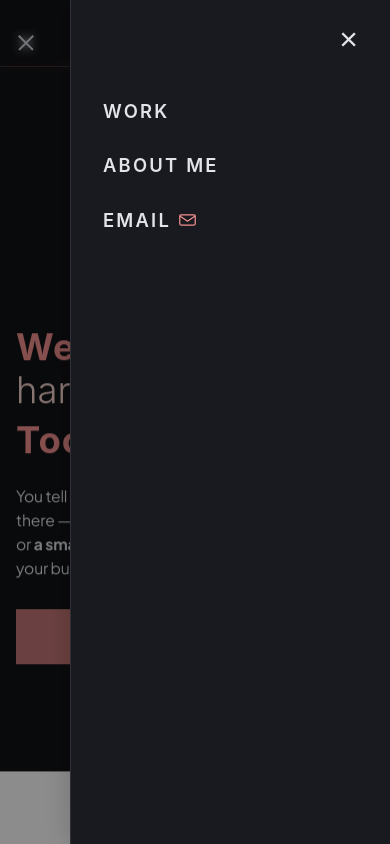
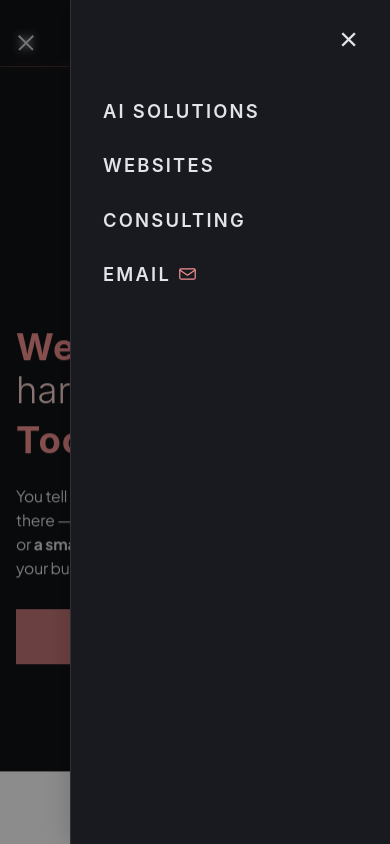
Before and after one commit to Irene2828/porfoliojuly, a Next.js app: page / in a window 390 px wide. Both pictures are taken after a click on the button "Menu". Shown: the top 844 px of the page. Built offline with nearby package versions, Linux system fonts and the light colour scheme; no server answers; the database is empty.

Commit message:
Header: rename right navigation links to AI Solutions, Websites, Consulting

```diff
--- a/src/app/components/Header.tsx
+++ b/src/app/components/Header.tsx
@@ -96,8 +96,9 @@ export default function Header() {
 
         {/* Right side (Desktop): Nav links */}
         <nav className="header-nav header-nav-desktop" style={{ marginLeft: 'auto', marginRight: '0', justifyContent: 'flex-end' }}>
-          <a href="#cases" className="nav-link">WORK</a>
-          <a href="#about" className="nav-link">ABOUT ME</a>
+          <a href="#" onClick={(e) => e.preventDefault()} className="nav-link">AI SOLUTIONS</a>
+          <a href="#" onClick={(e) => e.preventDefault()} className="nav-link">WEBSITES</a>
+          <a href="#" onClick={(e) => e.preventDefault()} className="nav-link">CONSULTING</a>
           <a
             href="mailto:iryna@irynasheremeta.com"
             className="nav-link"
@@ -157,8 +158,9 @@ export default function Header() {
           <div className="header-drawer-content" onClick={(e) => e.stopPropagation()}>
             <button className="drawer-close-btn" onClick={() => setIsMenuOpen(false)} aria-label="Close menu">&times;</button>
             <div className="drawer-nav-links">
-              <a href="#cases" onClick={() => setIsMenuOpen(false)} className="drawer-link">WORK</a>
-              <a href="#about" onClick={() => setIsMenuOpen(false)} className="drawer-link">ABOUT ME</a>
+              <a href="#" onClick={(e) => { e.preventDefault(); setIsMenuOpen(false); }} className="drawer-link">AI SOLUTIONS</a>
+              <a href="#" onClick={(e) => { e.preventDefault(); setIsMenuOpen(false); }} className="drawer-link">WEBSITES</a>
+              <a href="#" onClick={(e) => { e.preventDefault(); setIsMenuOpen(false); }} className="drawer-link">CONSULTING</a>
               <a
                 href="mailto:iryna@irynasheremeta.com"
                 onClick={(e) => { handleCopyEmail(e); setIsMenuOpen(false); }}
```
